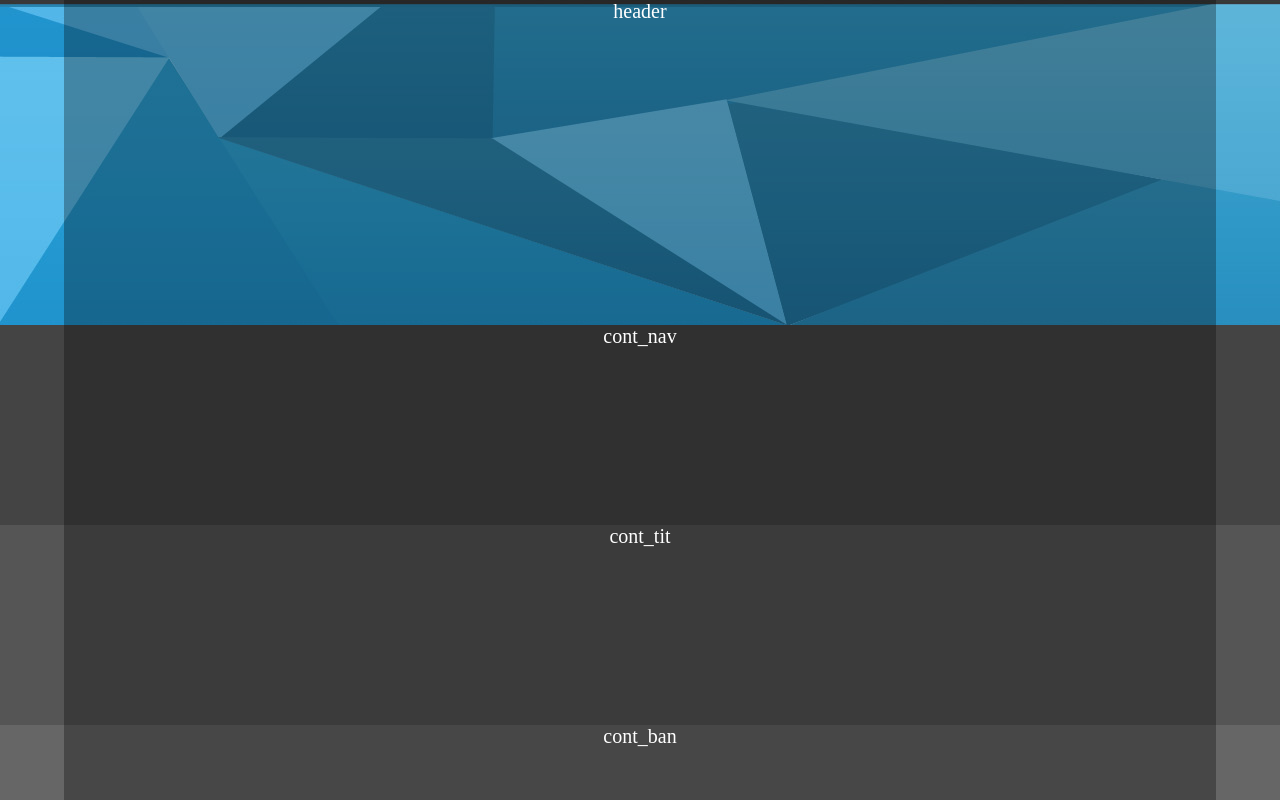
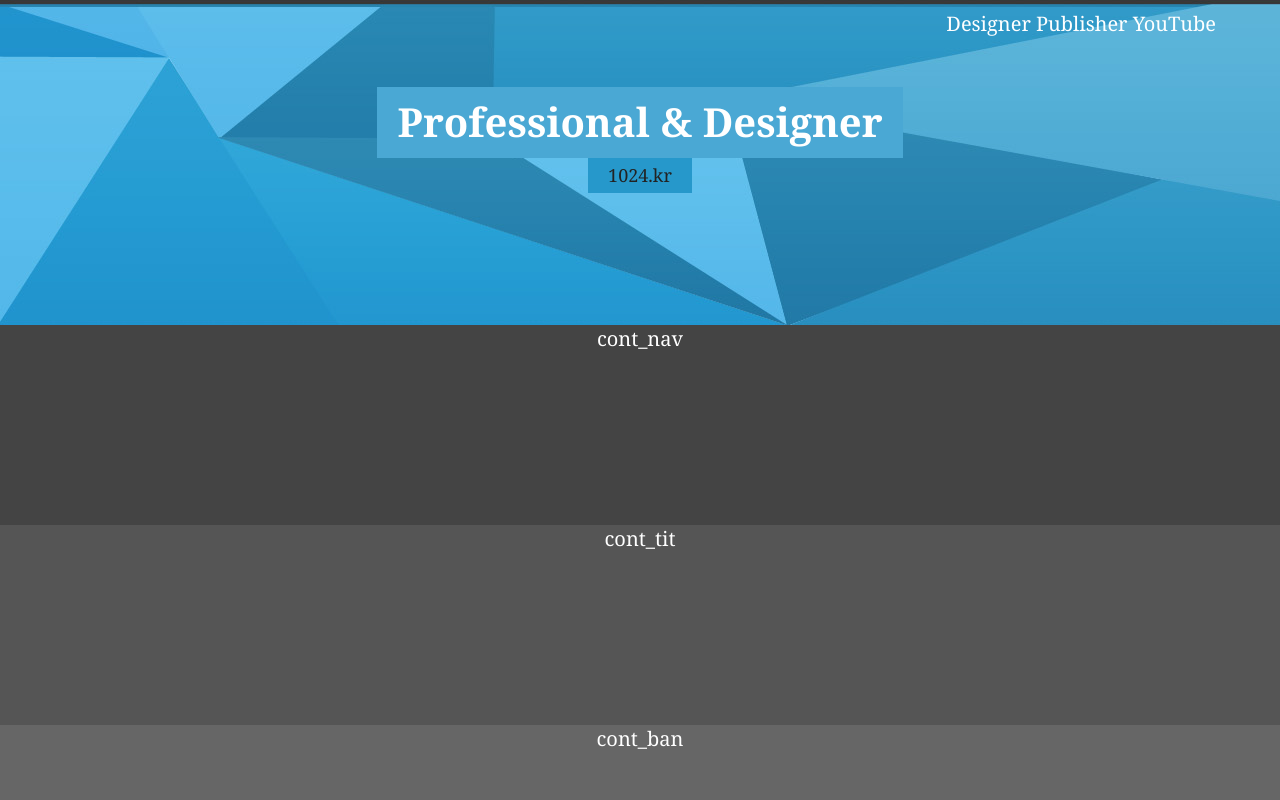
Before and after one commit to gshscs2011/webstoryboy, a plain HTML site: page index.html in a window 1280 px wide. Shown: the top 800 px of the page. Drawn offline with Linux system fonts and the light colour scheme.

Commit message:
block ->obx, text-> inline block ->total,  inline -> add

```diff
--- a/css/reset.css
+++ b/css/reset.css
@@ -13,3 +13,8 @@ a {
 a:hover{
     color:#333;
 }
+
+/* 폰트 초기화 */
+body, input, textarea, select, button, table{
+    font-family:Georgia, 'Times New Roman', Times, serif;
+}
--- a/css/style.css
+++ b/css/style.css
@@ -5,11 +5,11 @@
 #skip a {
     position: absolute;
     left:0px;
-    top:-35px;
+    top:-40px;
     border: 1px solid #fff ;
     color: #fff;
     background: #333;
-    line-height: 30px;
+    line-height: 20px;
     width: 100px;
     font-size: 10px;
     text-align: center;
@@ -49,4 +49,30 @@
 
 
 /* 컨테이너 */
-.container{width: 90%; margin: 0 auto; height: inherit; background: rgba(0,0,0,0.3);}
+.container{width: 90%; margin: 0 auto; height: inherit; /* background: rgba(0,0,0,0.3) */}
+
+/* 헤더 */
+/* text는 주로 인라인형태, 박스형태는 블락형태 */
+.header{}
+.header .header-menu{text-align: right;}
+.header .header-menu a{ color:#fff; padding : 10px 0; display:inline-block ;}
+.header .header-menu a:hover { color:#666;}
+.header .header-tit{text-align: center; }
+.header .header-tit h1{
+     background: #4aa8d4;
+     font-style: 28px;
+     padding: 10px;
+     display:inline-block;
+     color: #fff;
+     padding:5px 20px 6px 20px;
+     line-height: 1.5;
+     margin-top: 40px;
+    }
+.header .header-tit a{
+    display:inline-block;
+    background: #2698cb;
+    font-size: 18px;
+    padding: 5px 20px 6px 20px;
+
+}
+.header .header-icon{}
--- a/index.html
+++ b/index.html
@@ -10,6 +10,9 @@
     <!-- CSS style -->
     <link rel="stylesheet" href="css/reset.css">
     <link rel="stylesheet" href="css/style.css">
+    <!-- 웹폰트 -->
+    <link rel="preconnect" href="https://fonts.gstatic.com">
+    <link href="https://fonts.googleapis.com/css2?family=Nanum+Gothic:wght@800&display=swap" rel="stylesheet">
 </head>
 <body>
     <!-- 스킵 내비게이션 -->
@@ -22,7 +25,23 @@
     <div id="warp">
         <div id="header">
             <div class="container">
-                header
+                <div class="header">
+                    <!-- 헤더 메뉴 -->
+                    <div class="header-menu">
+
+                        <a href="http://1024.kr">Designer</a>
+                        <a href="http://google.com">Publisher</a>
+                        <a href="http://youtube.com">YouTube</a>
+                    </div>
+                    <!-- 헤더 타이틀 -->
+                    <div class="header-tit">
+                        <h1> Professional &amp; Designer</h1><br>
+                        <a href="http://1024.kr">1024.kr</a>
+                    </div>
+                    <div class="header-icon">
+
+                    </div>
+                </div>
             </div>
         </div>
         <!-- header -->
```
